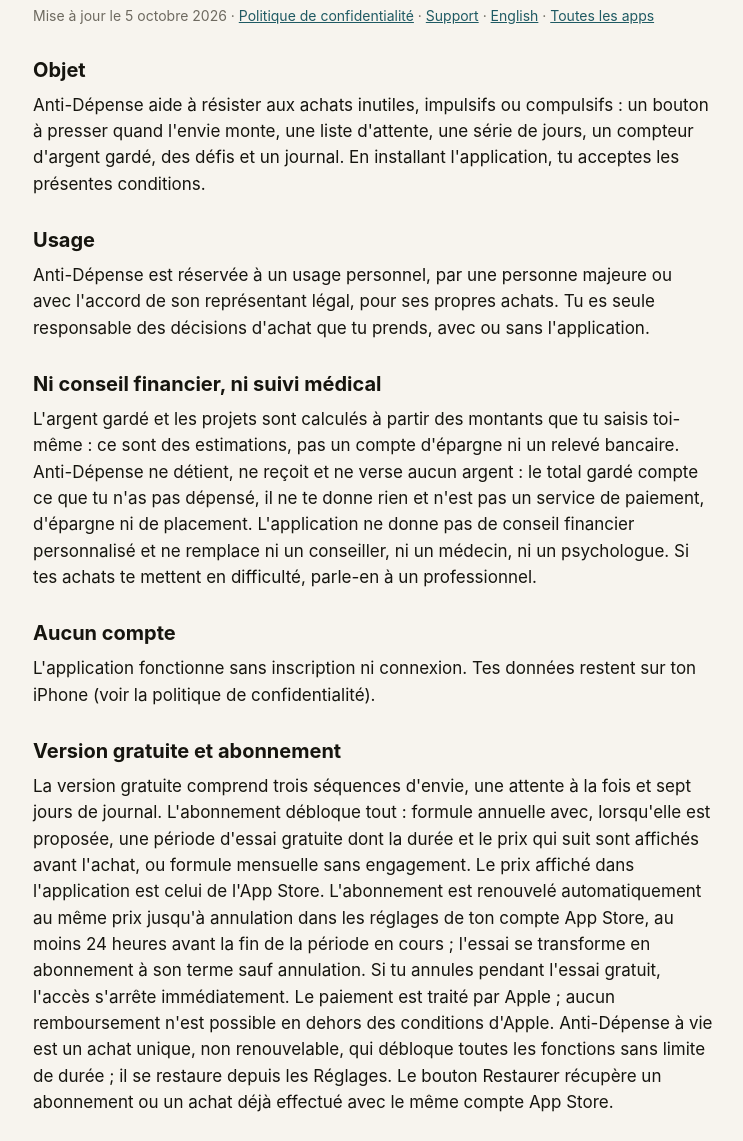
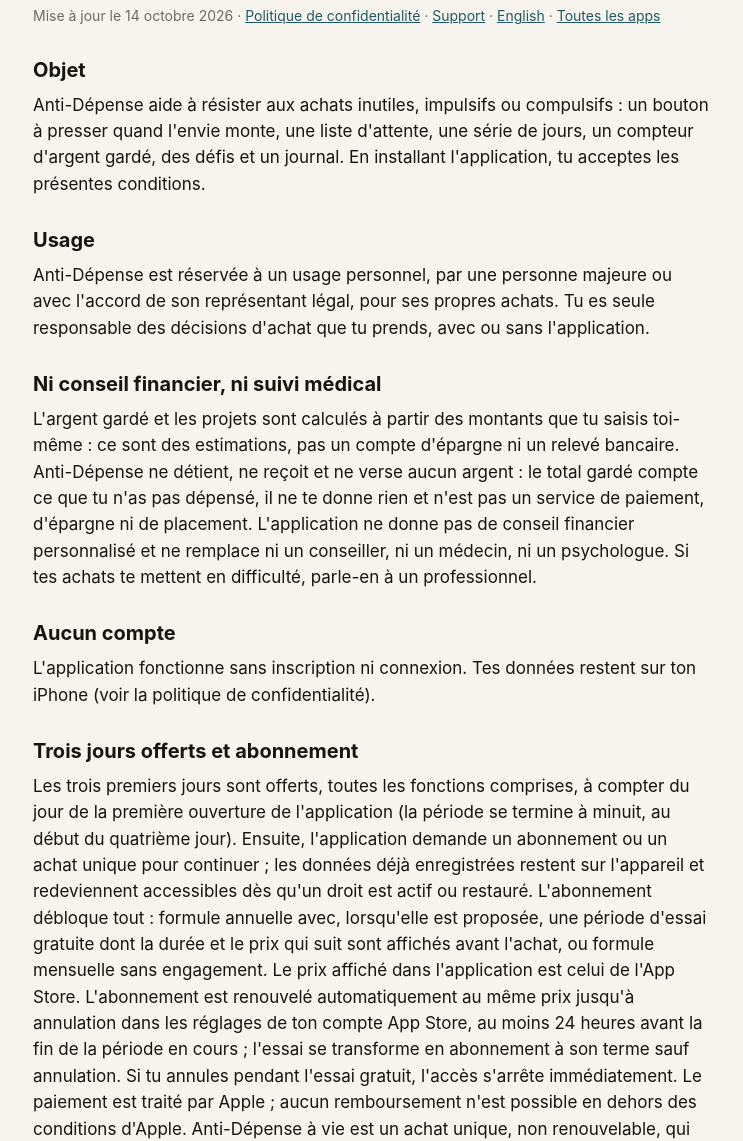
Before and after one commit to charlesven/legal, a plain HTML site: page antidepense/cgu.html in a window 1280 px wide. Shown: the part 100-1241 px from the top of the page, without its empty margins (267-1010 px from the left). Drawn offline with Linux system fonts and the light colour scheme.

Commit message:
antidepense : CGU, trois jours offerts puis abonnement (14/10/2026, à pousser à la soumission de la 1.1)
Co-Authored-By: Claude Fable 5.1 <noreply@anthropic.com>

```diff
--- a/antidepense/cgu.html
+++ b/antidepense/cgu.html
@@ -10,7 +10,7 @@
 <main>
 <p class="app">Anti-Dépense</p>
 <h1>Conditions d'utilisation</h1>
-<p class="meta">Mise à jour le 5 octobre 2026 · <a href="confidentialite.html">Politique de confidentialité</a> · <a href="./">Support</a> · <a href="cgu.en.html">English</a> · <a href="../">Toutes les apps</a></p>
+<p class="meta">Mise à jour le 14 octobre 2026 · <a href="confidentialite.html">Politique de confidentialité</a> · <a href="./">Support</a> · <a href="cgu.en.html">English</a> · <a href="../">Toutes les apps</a></p>
 <h2>Objet</h2>
 <p>Anti-Dépense aide à résister aux achats inutiles, impulsifs ou compulsifs : un bouton à presser quand l'envie monte, une liste d'attente, une série de jours, un compteur d'argent gardé, des défis et un journal. En installant l'application, tu acceptes les présentes conditions.</p>
 <h2>Usage</h2>
@@ -19,8 +19,8 @@
 <p>L'argent gardé et les projets sont calculés à partir des montants que tu saisis toi-même : ce sont des estimations, pas un compte d'épargne ni un relevé bancaire. Anti-Dépense ne détient, ne reçoit et ne verse aucun argent : le total gardé compte ce que tu n'as pas dépensé, il ne te donne rien et n'est pas un service de paiement, d'épargne ni de placement. L'application ne donne pas de conseil financier personnalisé et ne remplace ni un conseiller, ni un médecin, ni un psychologue. Si tes achats te mettent en difficulté, parle-en à un professionnel.</p>
 <h2>Aucun compte</h2>
 <p>L'application fonctionne sans inscription ni connexion. Tes données restent sur ton iPhone (voir la politique de confidentialité).</p>
-<h2>Version gratuite et abonnement</h2>
-<p>La version gratuite comprend trois séquences d'envie, une attente à la fois et sept jours de journal. L'abonnement débloque tout : formule annuelle avec, lorsqu'elle est proposée, une période d'essai gratuite dont la durée et le prix qui suit sont affichés avant l'achat, ou formule mensuelle sans engagement. Le prix affiché dans l'application est celui de l'App Store. L'abonnement est renouvelé automatiquement au même prix jusqu'à annulation dans les réglages de ton compte App Store, au moins 24 heures avant la fin de la période en cours ; l'essai se transforme en abonnement à son terme sauf annulation. Si tu annules pendant l'essai gratuit, l'accès s'arrête immédiatement. Le paiement est traité par Apple ; aucun remboursement n'est possible en dehors des conditions d'Apple. Anti-Dépense à vie est un achat unique, non renouvelable, qui débloque toutes les fonctions sans limite de durée ; il se restaure depuis les Réglages. Le bouton Restaurer récupère un abonnement ou un achat déjà effectué avec le même compte App Store.</p>
+<h2>Trois jours offerts et abonnement</h2>
+<p>Les trois premiers jours sont offerts, toutes les fonctions comprises, à compter du jour de la première ouverture de l'application (la période se termine à minuit, au début du quatrième jour). Ensuite, l'application demande un abonnement ou un achat unique pour continuer ; les données déjà enregistrées restent sur l'appareil et redeviennent accessibles dès qu'un droit est actif ou restauré. L'abonnement débloque tout : formule annuelle avec, lorsqu'elle est proposée, une période d'essai gratuite dont la durée et le prix qui suit sont affichés avant l'achat, ou formule mensuelle sans engagement. Le prix affiché dans l'application est celui de l'App Store. L'abonnement est renouvelé automatiquement au même prix jusqu'à annulation dans les réglages de ton compte App Store, au moins 24 heures avant la fin de la période en cours ; l'essai se transforme en abonnement à son terme sauf annulation. Si tu annules pendant l'essai gratuit, l'accès s'arrête immédiatement. Le paiement est traité par Apple ; aucun remboursement n'est possible en dehors des conditions d'Apple. Anti-Dépense à vie est un achat unique, non renouvelable, qui débloque toutes les fonctions sans limite de durée ; il se restaure depuis les Réglages. Le bouton Restaurer récupère un abonnement ou un achat déjà effectué avec le même compte App Store.</p>
 <h2>Codes d'offre</h2>
 <p>Les codes d'offre se rachètent uniquement par la feuille de l'App Store ; l'application ne contient aucun champ de code promotionnel.</p>
 <h2>Propriété</h2>
```
Also changed, not shown: antidepense/cgu.en.html (+3 -3 lines).
